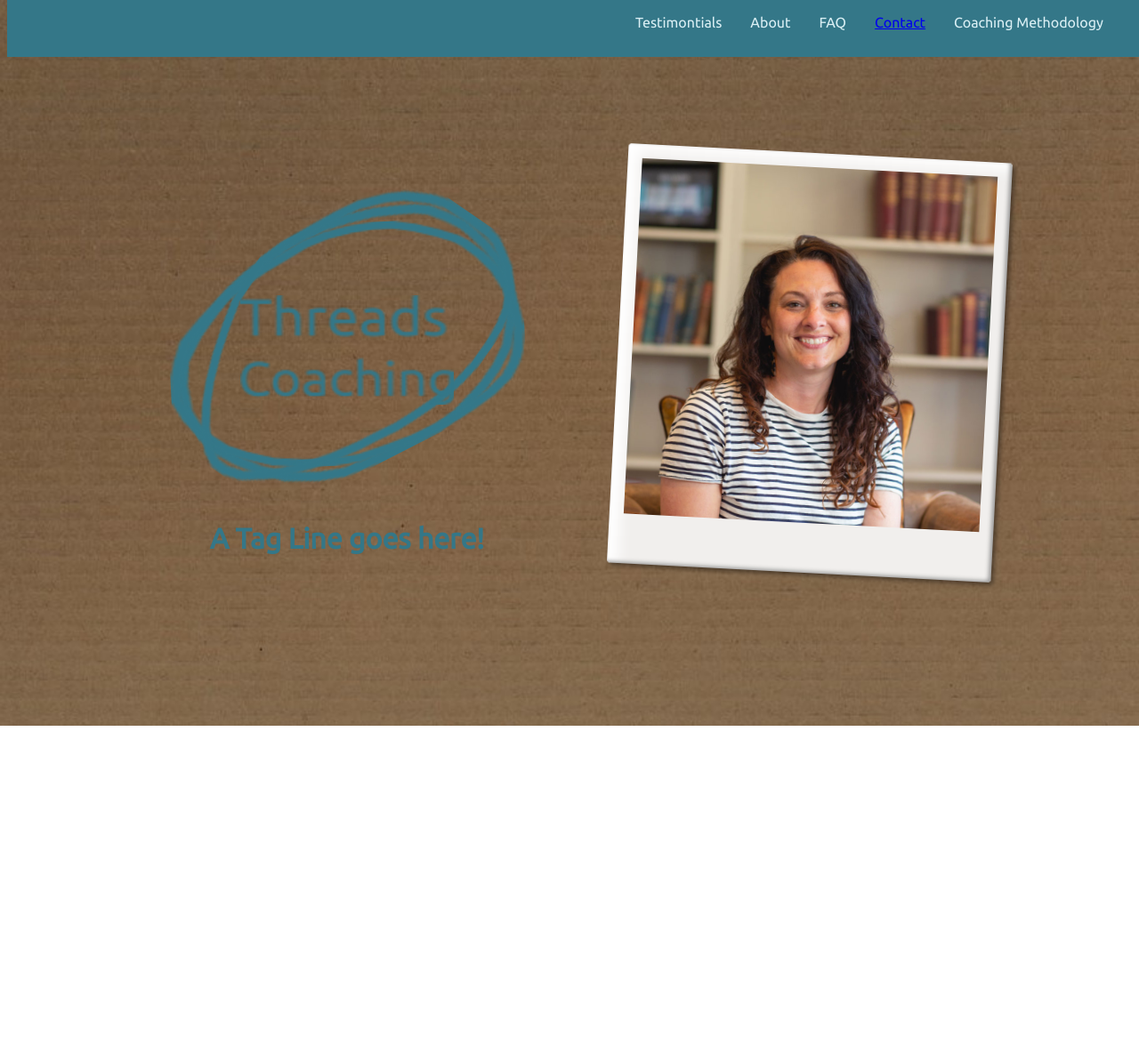
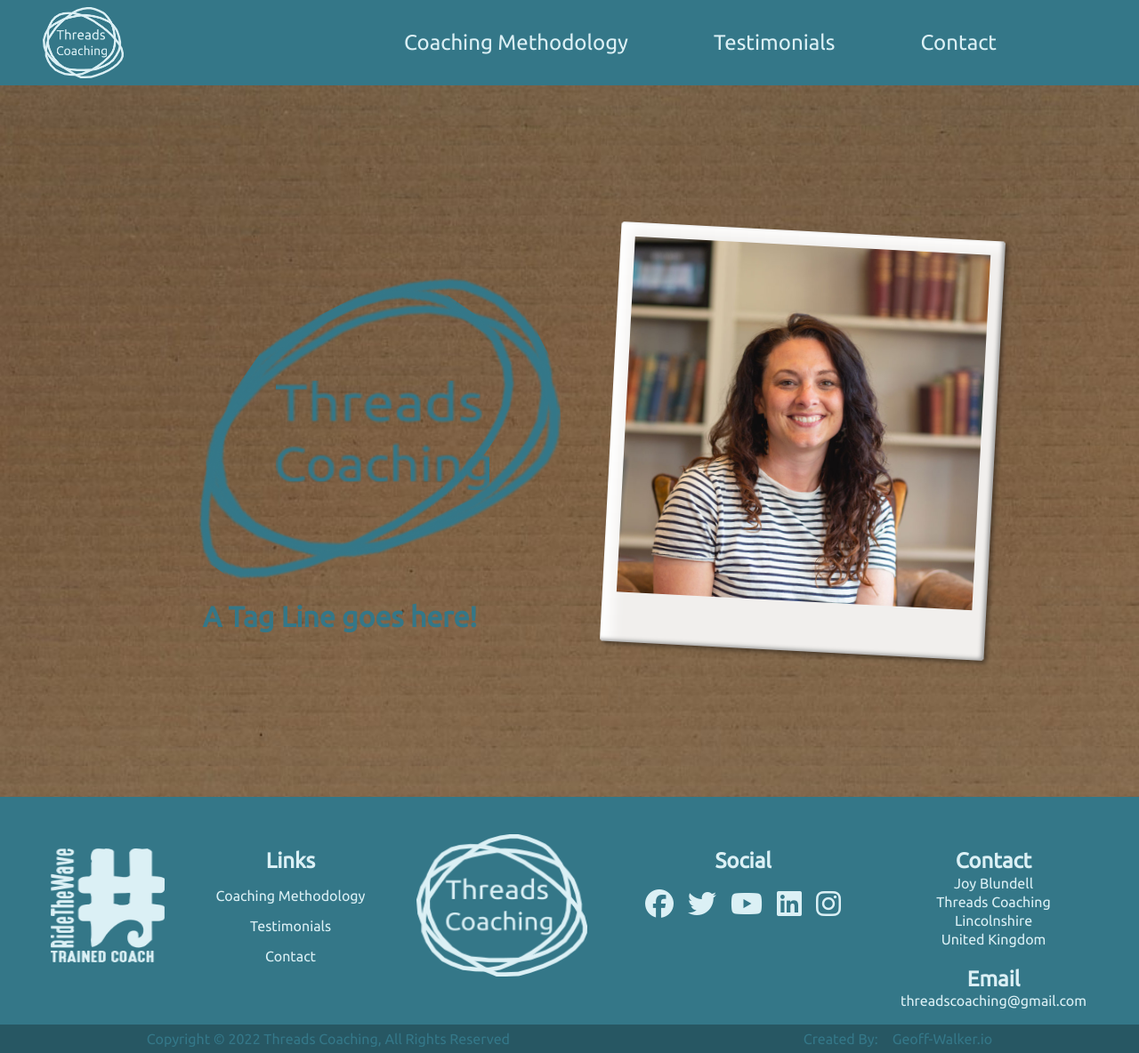
Before and after one commit to Geoff-Walker/portfolio-threadscoaching, a plain HTML site: page index.html in a window 1280 px wide. Shown: the whole page at 89% size. Before the commit the page ends 816 px from the top, so only its background shows below. Drawn offline with Linux system fonts and the light colour scheme.

```diff
--- a/contact.css
+++ b/contact.css
@@ -7,6 +7,7 @@
 	width: 100vw;
 	background-image: url(Images/matthew-feeney.jpg);
 	background-color: #347788;
+
 	background-blend-mode: luminosity;
 	background-size: cover;
 	background-position: top;
--- a/header.css
+++ b/header.css
@@ -72,6 +72,7 @@
 	height: 18rem;
 	/* position: fixed;
 	bottom: 0; */
+	/* background-color: #cd2b60; */
 	background-color: #347788;
 	display: flex;
 	flex-direction: column;
@@ -139,6 +140,7 @@
 .created_by {
 	height: 2rem;
 	background-color: #275763;
+	/* background-color: #7a1a3a; */
 	width: 100vw;
 	height: 2rem;
 	/* position: fixed;
--- a/index.html
+++ b/index.html
@@ -4,22 +4,25 @@
     <meta charset="UTF-8">
     <meta http-equiv="X-UA-Compatible" content="IE=edge">
     <meta name="viewport" content="width=device-width, initial-scale=1.0">
+    <script src="https://kit.fontawesome.com/b6f57d7bf0.js" crossorigin="anonymous"></script>
     <link rel="stylesheet" href="styles.css">
+    <link rel="stylesheet" href="header.css">
     <title>Home</title>
 </head>
 <body>
+    <header>
+        <img src="images/threads logo.png" alt="Threads Logo">
         <nav>
-        <div class="nav-div">
 
         <ul>
-                <li><a>Testimontials</a></li>
-                <li><a>About</a></li>
-                <li><a>FAQ</a></li>
+            <li><a href="#">Coaching Methodology</a></li>
+            <li><a href="testimonials.html">Testimonials</a></li>
             <li><a href="contact.html">Contact</a></li>
-                <li><a>Coaching Methodology</a></li>
         </ul>
-        </div>
+
         </nav>
+    </header>
+    <main>
 
         <div class="hero-container">
 
@@ -38,5 +41,59 @@
             <img src="Images/Joy.png" alt="" class="joy">
 
         </div>
+
+    </main>
+    <footer>
+
+        <div class="footer_divs">
+            <div class="footer-image2">
+
+                <img src="images/ride the wave logo.png" alt="Threads Logo">
+            </div>
+
+            <div class="links">
+                <h1>Links</h1>
+                <ul class="links-ul">
+                    <li><a href="#">Coaching Methodology</a></li>
+                    <li><a href="#">Testimonials</a></li>
+                    <li><a href="#">Contact</a></li>
+
+                </ul>
+            </div>
+
+            <div class="footer-image">
+
+                <img src="images/threads logo.png" alt="Threads Logo">
+            </div>
+
+
+
+            <div class="social">
+                <h1>Social</h1>
+                <ul class="ul-social">
+                    <li><a href="#"><i class="fa-brands fa-facebook"></i></a></li>
+                    <li><a href="#"><i class="fa-brands fa-twitter"></i></a></li>
+                    <li><a href="#"><i class="fa-brands fa-youtube"></i></a></li>
+                    <li><a href="#"><i class="fa-brands fa-linkedin"></i></a></li>
+                    <li><a href="#"><i class="fa-brands fa-instagram"></i></a></li>
+                </ul>
+            </div>
+
+            <div class="footer-contact">
+                <h1>Contact</h1>
+                <P>Joy Blundell</P>
+                <p>Threads Coaching</p>
+                <p>Lincolnshire</p>
+                <p>United Kingdom</p>
+
+                <h2>Email</h2>
+                <P>threadscoaching@gmail.com</P>
+            </div>
+
+        </div>
+
+            <div class="created_by"> <p>Copyright © 2022 Threads Coaching, All Rights Reserved</p> <div>Created By:<a href="https://www.geoff-walker.io">Geoff-Walker.io</a>   </div>  </div>
+
+    </footer>
 </body>
 </html>
--- a/styles.css
+++ b/styles.css
@@ -3,10 +3,11 @@
 	src: url(Ubuntu-Regular.ttf);
 }
 
-body {
+main {
 	background-image: url(Images/brown-paper.jpg);
 	background-repeat: no-repeat;
 	background-size: cover;
+	transform: translateY(6rem);
 
 	display: flex;
 	align-items: center;
@@ -14,38 +15,6 @@
 	height: 100vh;
 	width: 100vw;
 	font-family: Ubuntu-Regular;
-}
-
-nav {
-	height: 4rem;
-	position: fixed;
-	top: 0;
-	width: 100vw;
-	background-color: #347788;
-}
-
-.nav-div {
-	list-style: none;
-	display: flex;
-	flex-direction: row;
-	justify-content: flex-end;
-	align-items: center;
-	padding-top: 0rem;
-	padding-right: 3rem;
-}
-
-.nav-div ul {
-	list-style: none;
-	display: flex;
-	flex-direction: row;
-	justify-content: center;
-	align-items: flex-end;
-	font-size: 1rem;
-	color: rgb(219, 240, 245);
-}
-
-.nav-div li {
-	padding-left: 2rem;
 }
 
 .hero-container {
--- /dev/null
+++ b/testimonials.css
@@ -0,0 +1,101 @@
+main {
+	height: 100vh;
+	width: 100vw;
+	overflow: hidden;
+	transform: translateY(6rem);
+	background-color: rgb(219, 240, 245);
+}
+
+.testimonials {
+	height: 50vh;
+	width: 100vw;
+}
+
+.waves {
+	width: 100vw;
+	height: 50vh;
+	position: absolute;
+	bottom: 18rem;
+	left: 0;
+}
+
+.img-light {
+	width: 150vw;
+	height: 50vh;
+	transform: translate(-50vw, 30vh);
+	position: relative;
+	bottom: 0;
+	animation: wave-light 3s ease-in-out;
+}
+
+.img-dark {
+	width: 150vw;
+	height: 50vh;
+	transform: translate(-40vw, -60vh);
+	position: relative;
+	bottom: 0;
+	animation: wave-dark 3s ease-in-out;
+}
+
+.img-mid {
+	width: 150vw;
+	height: 50vh;
+	transform: translate(-30vw, -20vh);
+	position: relative;
+	bottom: 0;
+	animation: wave-mid 3s ease-in-out;
+}
+
+@keyframes wave-dark {
+	0% {
+		transform: translate(-40vw, -60vh);
+	}
+
+	10% {
+		transform: translate(-50vw, -60vh);
+	}
+
+	60% {
+		transform: translate(-10vw, -60vh);
+	}
+
+	100% {
+		transform: translate(-40vw, -60vh);
+	}
+}
+
+@keyframes wave-mid {
+	0% {
+		transform: translate(-30vw, -20vh);
+	}
+
+	20% {
+		transform: translate(-50vw, -20vh);
+	}
+
+	50% {
+		transform: translate(-10vw, -20vh);
+	}
+
+	100% {
+		transform: translate(-30vw, -20vh);
+	}
+}
+
+@keyframes wave-light {
+	0% {
+		transform: translate(-50vw, 30vh);
+	}
+
+	10% {
+		transform: translate(-50vw, 30vh);
+	}
+
+	60% {
+		transform: translate(-10vw, 30vh);
+	}
+
+	100% {
+		transform: translate(-50vw, 30vh);
+	}
+}
```
Also changed, not shown: contact.html (+2 -2 lines), testimonials.html (added, +95 -0 lines), Images/wave-dark.png (added), Images/wave-light.png (added), Images/wave-mid.png (added), testimonials.js (added). Lines whose indentation alone changed are shown as unchanged.
